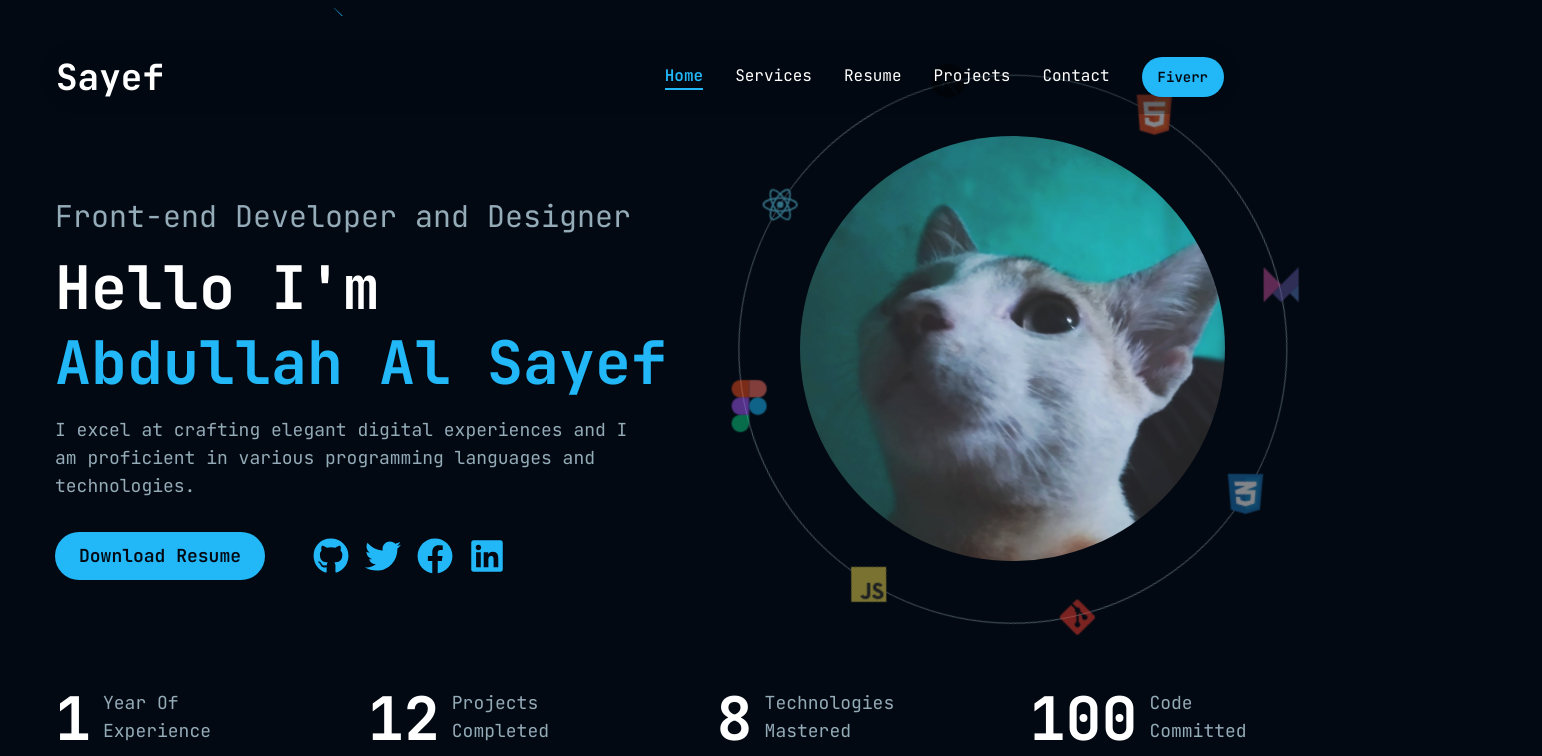
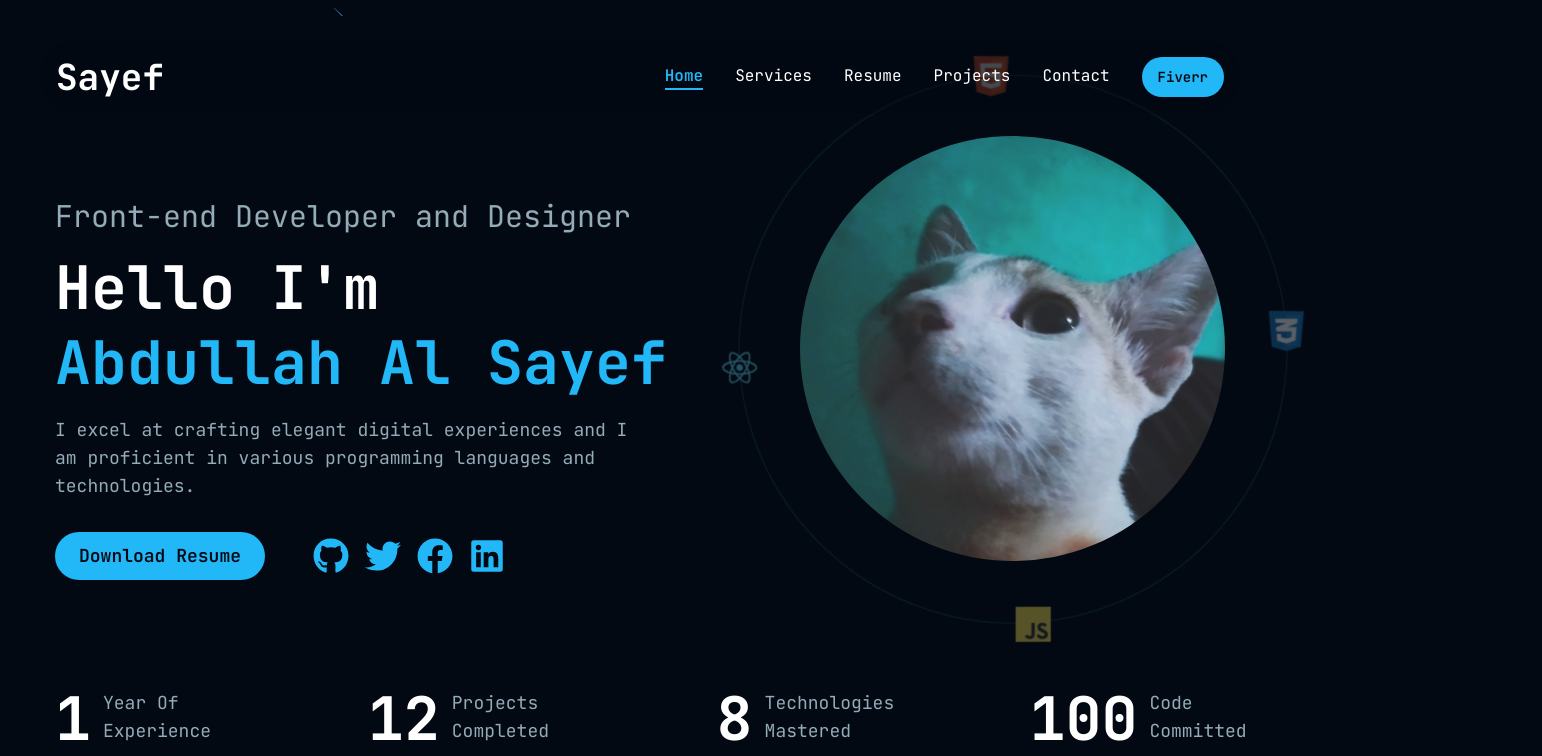
Before and after one commit to blckdrgn03/new-portfolio, a Next.js app: page / in a window 1280 px wide. Shown: the top 756 px of the page, 1542 px wide, since content can reach past the window. Built offline with nearby package versions, Linux system fonts and the light colour scheme.

Commit message:
orbiting techs fixed

```diff
--- a/app/globals.css
+++ b/app/globals.css
@@ -15,18 +15,18 @@
   }
 
   .spinning-animation {
-    animation: spin 32s linear infinite;
+    animation: spin 60s linear infinite;
   }
   .spinning-animation-x {
-    animation: spin-x 32s linear infinite;
+    animation: spin-x 60s linear infinite;
   }
   .spinning-animation-xy {
-    animation: spin-x 32s linear infinite;
-    animation-delay: 4s;
+    animation: spin-x 60s linear infinite;
+    animation-delay: 7.5s;
   }
   .spinning-animation-y {
-    animation: spin-y 32s linear infinite;
-    animation-delay: 4s;
+    animation: spin-y 60s linear infinite;
+    animation-delay: 7.5s;
     opacity: 0;
     transition: opacity 1s;
   }
@@ -43,12 +43,12 @@
 }
 @keyframes spin-y {
   from {
-    opacity: 0.5;
+    opacity: 0.35;
     transform: rotate(0deg);
     translate: -50% -50%;
   }
   to {
-    opacity: 0.5;
+    opacity: 0.35;
     transform: rotate(360deg);
     translate: -50% -50%;
   }
--- a/components/home.jsx
+++ b/components/home.jsx
@@ -4,8 +4,27 @@ import Socials from "@/components/ui/socials.jsx";
 import Stats from "@/components/ui/stats.jsx";
 import Image from "next/image";import { TextGenerateEffect } from "@/components/ui/text-generate-effect.jsx";
 import { motion } from "framer-motion";
+import { useState, useEffect } from "react";
 
 export default function Home() {
+  const [windowSize, setWindowSize] = useState(true);
+
+    useEffect(() => {
+        setWindowSize(window.innerWidth >= 768);
+    }, [])
+
+    useEffect(() => {
+
+        const handleResize = () => {
+            setWindowSize(window.innerWidth >= 768);
+        };
+
+        window.addEventListener('resize', handleResize);
+
+        return () => {
+            window.removeEventListener('resize', handleResize);
+        };
+    }, []);
     const words = [
         {
           text: "Front-end ",
@@ -25,24 +44,24 @@ export default function Home() {
         <>
             <section id="home" className="container pt-[7rem] md:pt-[8.5rem]">
                 <div className=" flex flex-col items-center xl:flex-row-reverse justify-between mx-auto">
-                    <motion.div initial={{opacity: 0}} animate={{opacity: 1}} transition={{duration: 0.5, delay: 1}} className="relative xl:pb-0 h-[250px] w-[250px] md:h-[275px] md:w-[275px] md:h-[300px] md:w-[300px] xl:h-[425px] xl:w-[425px] mb-14 md:mb-20 ">
+                    <motion.div initial={{opacity: 0}} animate={{opacity: 1}} transition={{duration: 0.5, delay: 1}} className="relative xl:pb-0 h-[200px] w-[200px] md:h-[250px] md:w-[250px] md:h-[300px] md:w-[300px] xl:h-[425px] xl:w-[425px] mb-14 md:mb-20 ">
                         <Image className="object-cover rounded-full absolute" alt="Sayef" fill quality={100} src="/pic.png"/>
 
-                        <div className="w-full -z-20 h-full absolute top-1/2 left-1/2  spinning-animation box-content opacity-50 border-slate border-[0.5px] p-[2.65rem] md:p-[3.25rem] xl:p-[3.8rem] rounded-full opacity-66">
+                        <div className="w-full -z-20 h-full absolute top-1/2 left-1/2  spinning-animation box-content opacity-35 border-accent/[0.35] border-[0.5px] p-[2.2rem] md:p-[3.25rem] xl:p-[3.8rem] rounded-full opacity-66">
                           <div className="w-full relative h-full">
-                            <Image height={35} width={35} src="/html.svg" className="absolute spinning-animation-x xl:top-0 xl:left-0 -top-3 -left-3 " />
-                            <Image height={35} width={35} src="/css.svg" className="absolute spinning-animation-x  xl:top-0 xl:right-0  -top-3 -right-3 " />
-                            <Image height={35} width={35} src="/javascript.svg" className="absolute spinning-animation-x  xl:bottom-0 xl:right-0  -bottom-3 -right-3 " />
-                            <Image height={35} width={35} src="/react.svg" className="absolute spinning-animation-x  xl:bottom-0 xl:left-0  -bottom-3 -left-3 " />
+                            <Image height={windowSize ? 35 : 30} width={windowSize ? 35 : 30} src="/html.svg" className="absolute spinning-animation-x xl:top-0 xl:left-0 -top-3 -left-3 " />
+                            <Image   height={windowSize ? 35 : 30} width={windowSize ? 35 : 30} src="/css.svg" className="absolute spinning-animation-x  xl:top-0 xl:right-0  -top-3 -right-3 " />
+                            <Image   height={windowSize ? 35 : 30} width={windowSize ? 35 : 30} src="/javascript.svg" className="absolute spinning-animation-x  xl:bottom-0 xl:right-0  -bottom-3 -right-3 " />
+                            <Image   height={windowSize ? 35 : 30} width={windowSize ? 35 : 30} src="/react.svg" className="absolute spinning-animation-x  xl:bottom-0 xl:left-0  -bottom-3 -left-3 " />
 
                           </div>
                         </div>
                         <div className="w-full -z-10 h-full absolute top-1/2 left-1/2  spinning-animation-y box-content p-[3.25rem] rounded-full">
                           <div className="w-full relative h-full">
-                            <Image height={35} width={35} src="/next.svg" className="absolute spinning-animation-xy  xl:top-0 xl:left-0  -top-3 -left-3 " />
-                            <Image height={35} width={35} src="/framer.svg" className="absolute spinning-animation-xy  xl:top-0 xl:right-0  -top-3 -right-3 " />
-                            <Image height={35} width={35} src="/git.svg" className="absolute spinning-animation-xy  xl:bottom-0 xl:right-0  -bottom-3 -right-3 " />
-                            <Image height={35} width={35} src="/figma.svg" className="absolute spinning-animation-xy  xl:bottom-0 xl:left-0  -bottom-3 -left-3 " />
+                            <Image   height={windowSize ? 35 : 30} width={windowSize ? 35 : 30} src="/next.svg" className="absolute spinning-animation-xy  xl:top-0 xl:left-0  -top-3 -left-3 " />
+                            <Image   height={windowSize ? 35 : 30} width={windowSize ? 35 : 30} src="/framer.svg" className="absolute spinning-animation-xy  xl:top-0 xl:right-0  -top-3 -right-3 " />
+                            <Image   height={windowSize ? 35 : 30} width={windowSize ? 35 : 30} src="/git.svg" className="absolute spinning-animation-xy  xl:bottom-0 xl:right-0  -bottom-3 -right-3 " />
+                            <Image   height={windowSize ? 32 : 27} width={windowSize ? 30 : 25} src="/figma.svg" className="absolute spinning-animation-xy  xl:bottom-0 xl:left-0  -bottom-3 -left-3 " />
 
                           </div>
                         </div>
```
